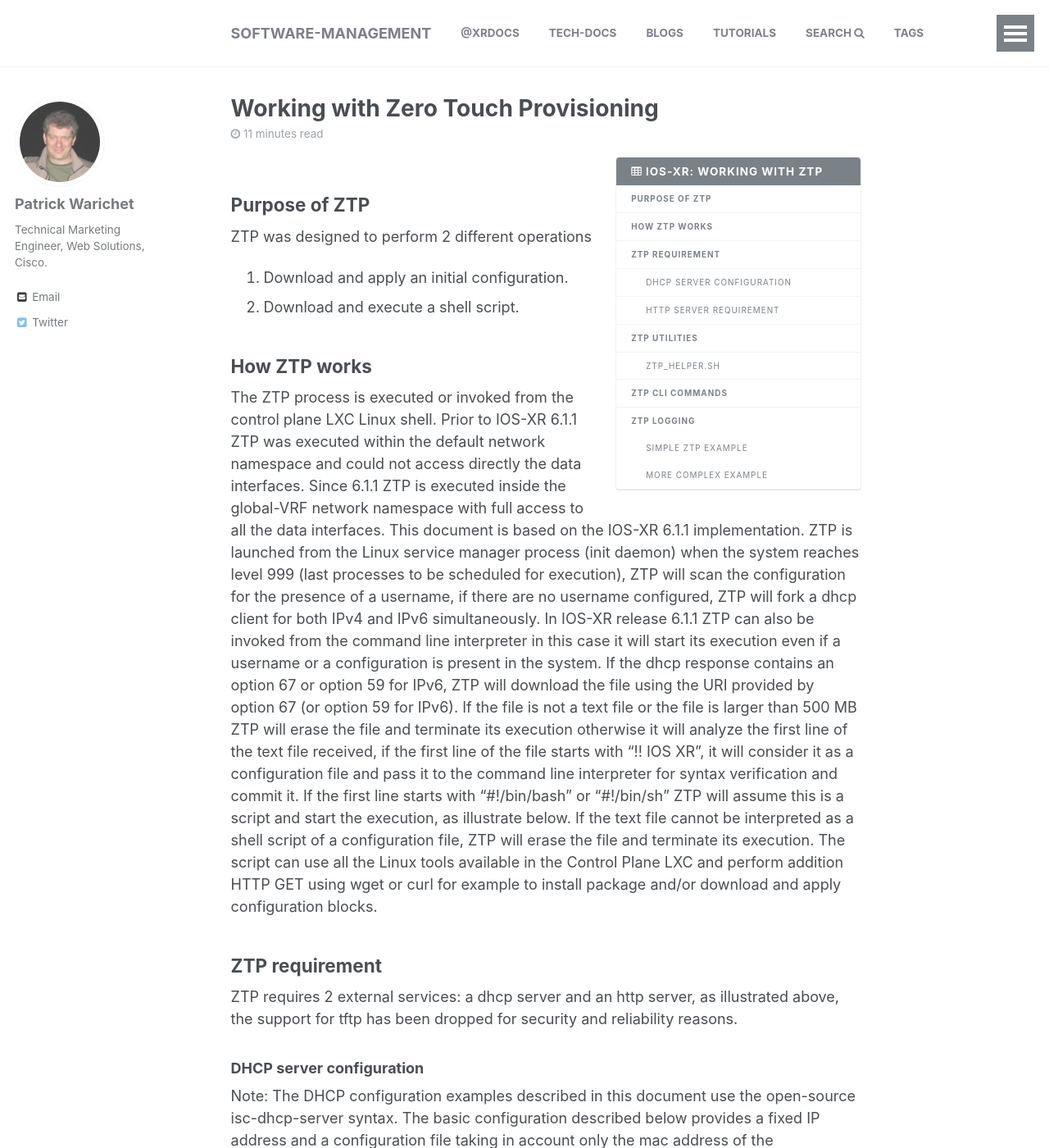
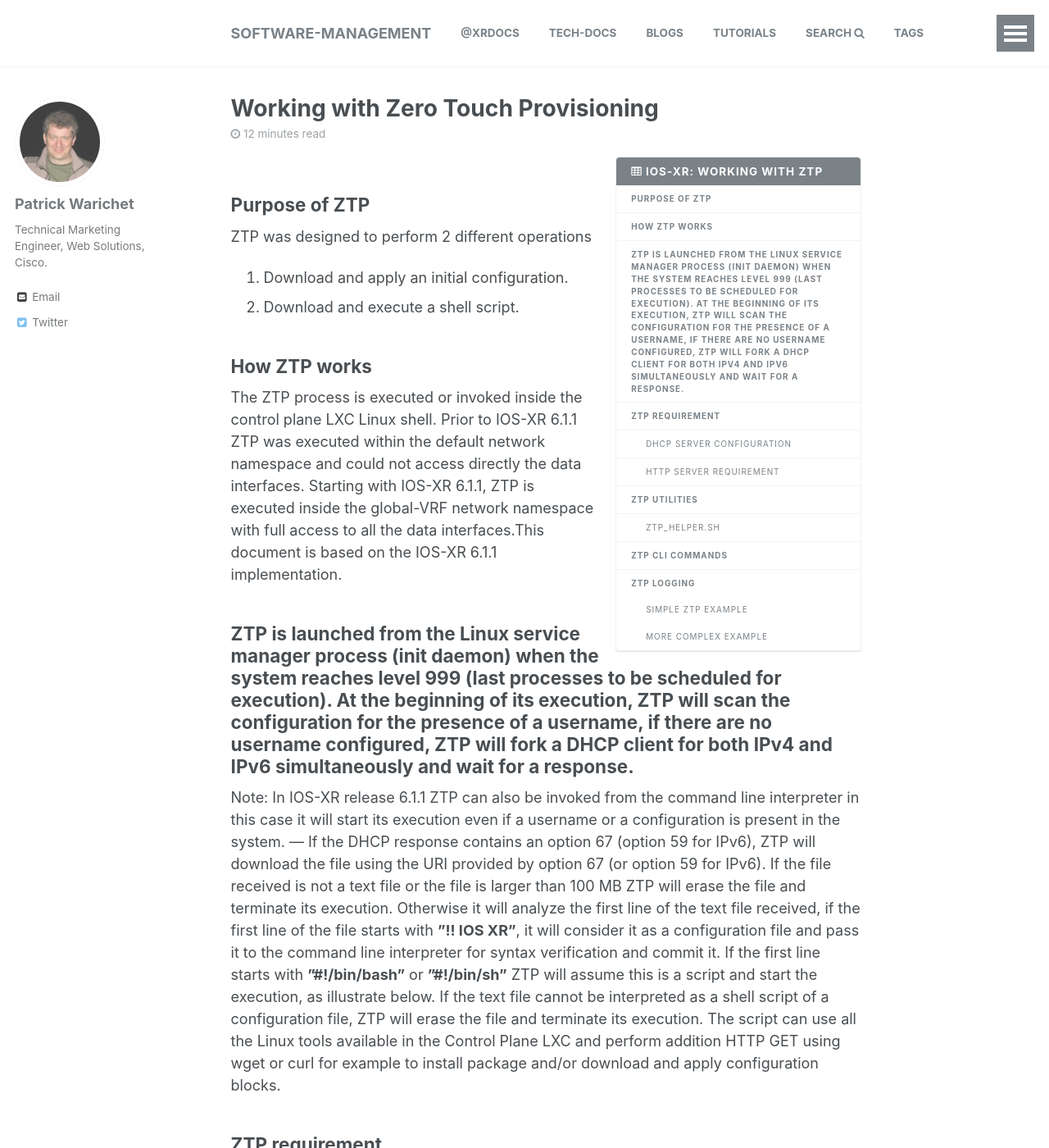
Before and after one commit to xrdocs/software-management, a Jekyll site: the page built from _tutorials/2016-08-26-working-with-ztp.md, in a window 1280 px wide and 1400 px high. Shown: the whole window at 82% size. Built offline with Jekyll 4.4.1, drawn with Linux system fonts in a browser that asks for light colours; comment, search, counter and statistics services are not loaded.

Commit message:
Updated 2016-08-26-working-with-ztp.md

```diff
--- a/_tutorials/2016-08-26-working-with-ztp.md
+++ b/_tutorials/2016-08-26-working-with-ztp.md
@@ -17,10 +17,17 @@ ZTP was designed to perform 2 different operations
 2. Download and execute a shell script.
 
 ## How ZTP works
-The ZTP process is executed or invoked from the control plane LXC Linux shell. Prior to IOS-XR 6.1.1 ZTP was executed within the default network namespace and could not access directly the data interfaces. Since 6.1.1 ZTP is executed inside the global-VRF network namespace with full access to all the data interfaces. This document is based on the IOS-XR 6.1.1 implementation.
-ZTP is launched from the Linux service manager process (init daemon) when the system reaches level 999 (last processes to be scheduled for execution), ZTP will scan the configuration for the presence of a username, if there are no username configured,  ZTP will fork a dhcp client for both IPv4 and IPv6 simultaneously.
-In IOS-XR release 6.1.1 ZTP can also be invoked from the command line interpreter in this case it will start its execution even if a username or a configuration is present in the system.
-If the dhcp response contains an option 67 or option 59 for IPv6, ZTP will download the file using the URI provided by option 67 (or option 59 for IPv6). If the file is not a text file or the file is larger than 500 MB ZTP will erase the file and terminate its execution otherwise it will analyze the first line of the text file received, if the first line of the file starts with “!! IOS XR”, it will consider it as a configuration file and pass it to the command line interpreter for syntax verification and commit it. If the first line starts with “#!/bin/bash” or “#!/bin/sh” ZTP will assume this is a script and start the execution, as illustrate below. If the text file cannot be interpreted as a shell script of a configuration file, ZTP will erase the file and terminate its execution.
+The ZTP process is executed or invoked inside the control plane LXC Linux shell. Prior to IOS-XR 6.1.1 ZTP was executed within the default network namespace and could not access directly the data interfaces. Starting with IOS-XR 6.1.1, ZTP is executed inside the global-VRF network namespace with full access to all the data interfaces.This document is based on the IOS-XR 6.1.1 implementation.
+
+ZTP is launched from the Linux service manager process (init daemon) when the system reaches level 999 (last processes to be scheduled for execution). At the beginning of its execution, ZTP will scan the configuration for the presence of a username, if there are no username configured,  ZTP will fork a DHCP client for both IPv4 and IPv6 simultaneously and wait for a response.
+---
+Note: In IOS-XR release 6.1.1 ZTP can also be invoked from the command line interpreter in this case it will start its execution even if a username or a configuration is present in the system.
+---
+If the DHCP response contains an option 67 (option 59 for IPv6), ZTP will download the file using the URI provided by option 67 (or option 59 for IPv6).
+If the file received is not a text file or the file is larger than 100 MB ZTP will erase the file and terminate its execution.
+Otherwise it will analyze the first line of the text file received, if the first line of the file starts with **"!! IOS XR"**, it will consider it as a configuration file and pass it to the command line interpreter for syntax verification and commit it.
+If the first line starts with **"#!/bin/bash"** or **"#!/bin/sh"** ZTP will assume this is a script and start the execution, as illustrate below.
+If the text file cannot be interpreted as a shell script of a configuration file, ZTP will erase the file and terminate its execution.
 The script can use all the Linux tools available in the Control Plane LXC and perform addition HTTP GET using wget or curl for example to install package and/or download and apply configuration blocks.
 
 ## ZTP requirement
```
